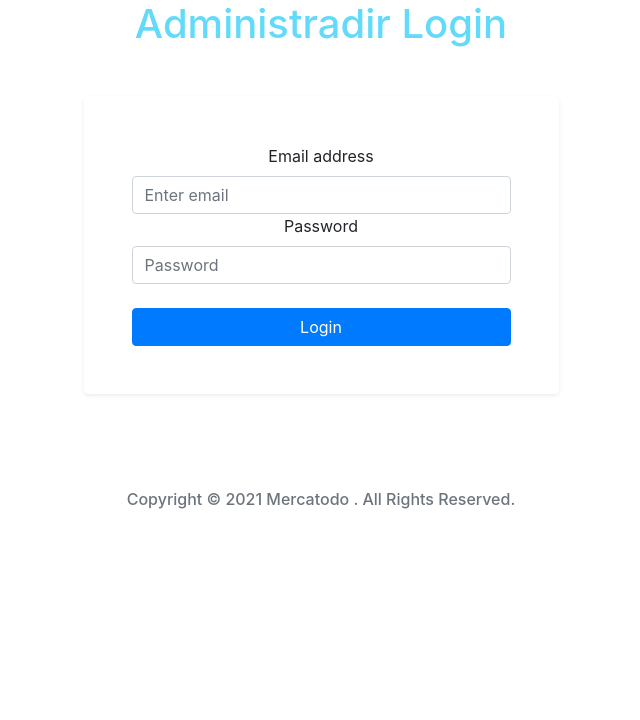
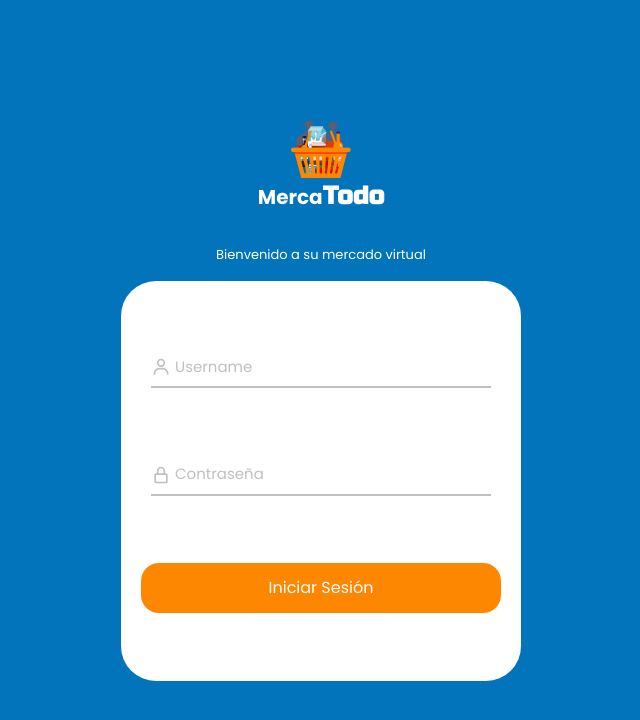
Before and after one commit to zayda07/mercatodo, a React (Create React App) app in the folder front-end/: page / in a window 1280 px wide. Shown: the top 720 px of the page, without its empty margins (319-959 px from the left). Built offline with nearby package versions, Linux system fonts and the light colour scheme.

Commit message:
administrador

```diff
--- a/front-end/src/App.css
+++ b/front-end/src/App.css
@@ -1,42 +1,8 @@
-.App {
-    text-align: center;
-}
-
-.App-logo {
-    height: 40vmin;
-    pointer-events: none;
-}
-
-@media (prefers-reduced-motion: no-preference) {
-    .App-logo {
-        animation: App-logo-spin infinite 20s linear;
-    }
-}
-
-.App-header {
-    background-color: #282c34;
-    min-height: 100vh;
+.background{
+    background-color: #0274BC;
+    width: 100%;
+    height: 100vh;
     display: flex;
-    flex-direction: column;
     align-items: center;
     justify-content: center;
-    font-size: calc(10px + 2vmin);
-    color: white;
 }
-
-.App-link {
-    color: #61dafb;
-}
-
-@keyframes App-logo-spin {
-    from {
-        transform: rotate(0deg);
-    }
-    to {
-        transform: rotate(360deg);
-    }
-}
-
-h1 {
-    color: #61dafb;
-}
--- a/front-end/src/App.js
+++ b/front-end/src/App.js
@@ -1,9 +1,9 @@
 import "./App.css";
-import Login from "./components/Login/Login";
+import { Login } from "./components/Login/Login";
 
 function App() {
     return (
-        <div className="App">
+        <div className="background">
             <Login />
         </div>
     );
--- a/front-end/src/components/Login/Login.css
+++ /dev/null
@@ -1,3 +0,0 @@
-.mt-5 title {
-    color: rgb(255, 51, 0);
-}
--- a/front-end/src/components/Login/Login.js
+++ /dev/null
@@ -1,48 +0,0 @@
-import React from "react";
-import { Button, Col, Container, Form, Row } from "react-bootstrap";
-
-const Login = () => {
-    return (
-        <>
-            <Container class="mt-5">
-                <h1 className="title">Administradir Login</h1>
-                <Row className="mt-5">
-                    <Col
-                        lg={5}
-                        md={6}
-                        sm={12}
-                        className="p-5 m-auto shadow-sm rounded-lg"
-                    >
-                        <Form>
-                            <Form.Group controlId="formBasicEmail">
-                                <Form.Label>Email address</Form.Label>
-                                <Form.Control
-                                    type="email"
-                                    placeholder="Enter email"
-                                />
-                            </Form.Group>
-
-                            <Form.Group controlId="formBasicPassword">
-                                <Form.Label>Password</Form.Label>
-                                <Form.Control
-                                    type="password"
-                                    placeholder="Password"
-                                />
-                            </Form.Group>
-                            <br />
-
-                            <Button variant="primary btn-block" type="submit">
-                                Login
-                            </Button>
-                        </Form>
-                    </Col>
-                </Row>
-                <h6 className="mt-5 p-5 text-center text-secondary ">
-                    Copyright © 2021 Mercatodo . All Rights Reserved.
-                </h6>
-            </Container>
-        </>
-    );
-};
-
-export default Login;
--- /dev/null
+++ b/front-end/src/components/Login/Login.jsx
@@ -0,0 +1,38 @@
+import React from "react";
+import styles from "./Login.module.css";
+import logo from "../../images/logo.png";
+import { BiUser } from "react-icons/bi";
+import { BiLockAlt } from "react-icons/bi";
+
+export const Login = () => {
+  return (
+    <div className={styles.prueba}>
+      <div className={styles.section}>
+        <img src={logo} alt="MercaTodo" />
+        <p className={styles.merca}>
+          Merca<span className={styles.todo}>Todo</span>
+        </p>
+        <p className={styles.leyenda}>Bienvenido a su mercado virtual</p>
+      </div>
+      <div>
+        <form className={styles.containerLogin}>
+          <div className={styles.input}>
+            <input className={styles.inputUser} type="text" required />
+            <label className={styles.labelUser}>
+              <BiUser size="20" /> Username
+            </label>
+          </div>
+          <div className={styles.input}>
+            <input className={styles.inputUser} type="password" required />
+            <label className={styles.labelUser}>
+              <BiLockAlt size="20" /> Contraseña
+            </label>
+          </div>
+          <button type="submit" className={styles.btnSignIn}>
+            Iniciar Sesión
+          </button>
+        </form>
+      </div>
+    </div>
+  );
+};
--- /dev/null
+++ b/front-end/src/components/Login/Login.module.css
@@ -0,0 +1,70 @@
+@import url("https://fonts.googleapis.com/css2?family=Russo+One&display=swap");
+.merca {
+  color: white;
+  font-size: 20px;
+  font-weight: 700;
+}
+.todo {
+  font-size: 25px;
+  font-family: "Russo One", sans-serif;
+}
+.leyenda {
+  color: white;
+  font-size: 13px;
+  margin-top: 30px;
+}
+.section {
+  text-align: center;
+}
+.containerLogin {
+  background-color: white;
+  width: 300px;
+  height: 400px;
+  border-radius: 35px;
+  display: flex;
+  justify-content: space-evenly;
+  align-items: center;
+  flex-direction: column;
+}
+.btnSignIn {
+  width: 90%;
+  height: 50px;
+  background-color: #fd8700;
+  border-radius: 18px;
+  border: none;
+  color: white;
+}
+
+.input {
+  width: 85%;
+  height: 40px;
+  position: relative;
+}
+.inputUser {
+  width: 100%;
+  height: 100%;
+  outline: none;
+  border: none;
+  border-bottom: 2px solid silver;
+}
+
+.labelUser {
+  position: absolute;
+  left: 0;
+  bottom: 2px;
+  color: silver;
+  font-size: 15px;
+  pointer-events: none;
+  transition: all 0.3s ease;
+}
+.inputUser:focus ~ .labelUser,
+.inputUser:valid ~ .labelUser {
+  transform: translateY(-23px);
+  font-size: 12px;
+}
+
+@media screen and (min-width: 768px) {
+  .containerLogin {
+    width: 400px;
+  }
+}
--- a/front-end/src/index.css
+++ b/front-end/src/index.css
@@ -1,14 +1,14 @@
-/* body {
+@import url("https://fonts.googleapis.com/css2?family=Poppins:wght@400;500;700&display=swap");
+
+body {
   margin: 0;
-  font-family: -apple-system, BlinkMacSystemFont, 'Segoe UI', 'Roboto', 'Oxygen',
-    'Ubuntu', 'Cantarell', 'Fira Sans', 'Droid Sans', 'Helvetica Neue',
-    sans-serif;
-  -webkit-font-smoothing: antialiased;
-  -moz-osx-font-smoothing: grayscale;
+  padding: 0;
+  box-sizing: border-box;
+  font-family: "Poppins", sans-serif;
 }
-
-code {
-  font-family: source-code-pro, Menlo, Monaco, Consolas, 'Courier New',
-    monospace;
+ul {
+  list-style: none;
 }
- */
+a {
+  text-decoration: none;
+}
--- a/front-end/src/index.js
+++ b/front-end/src/index.js
@@ -2,16 +2,8 @@ import React from 'react';
 import ReactDOM from 'react-dom';
 import './index.css';
 import App from './App';
-import reportWebVitals from './reportWebVitals';
 
 ReactDOM.render(
-  <React.StrictMode>
-    <App />
-  </React.StrictMode>,
+    <App />,
   document.getElementById('root')
 );
-
-// If you want to start measuring performance in your app, pass a function
-// to log results (for example: reportWebVitals(console.log))
-// or send to an analytics endpoint. Learn more: https://bit.ly/CRA-vitals
-reportWebVitals();
--- a/front-end/src/reportWebVitals.js
+++ /dev/null
@@ -1,13 +0,0 @@
-const reportWebVitals = onPerfEntry => {
-  if (onPerfEntry && onPerfEntry instanceof Function) {
-    import('web-vitals').then(({ getCLS, getFID, getFCP, getLCP, getTTFB }) => {
-      getCLS(onPerfEntry);
-      getFID(onPerfEntry);
-      getFCP(onPerfEntry);
-      getLCP(onPerfEntry);
-      getTTFB(onPerfEntry);
-    });
-  }
-};
-
-export default reportWebVitals;
```
Also changed, not shown: front-end/src/setupTests.js (deleted, +0 -5 lines), front-end/src/components/Login/table.jsx (added), front-end/src/components/Login/table.module.css (added), front-end/src/images/logo.png (added), 1 other file (tests, documents, lock files or other folders).
